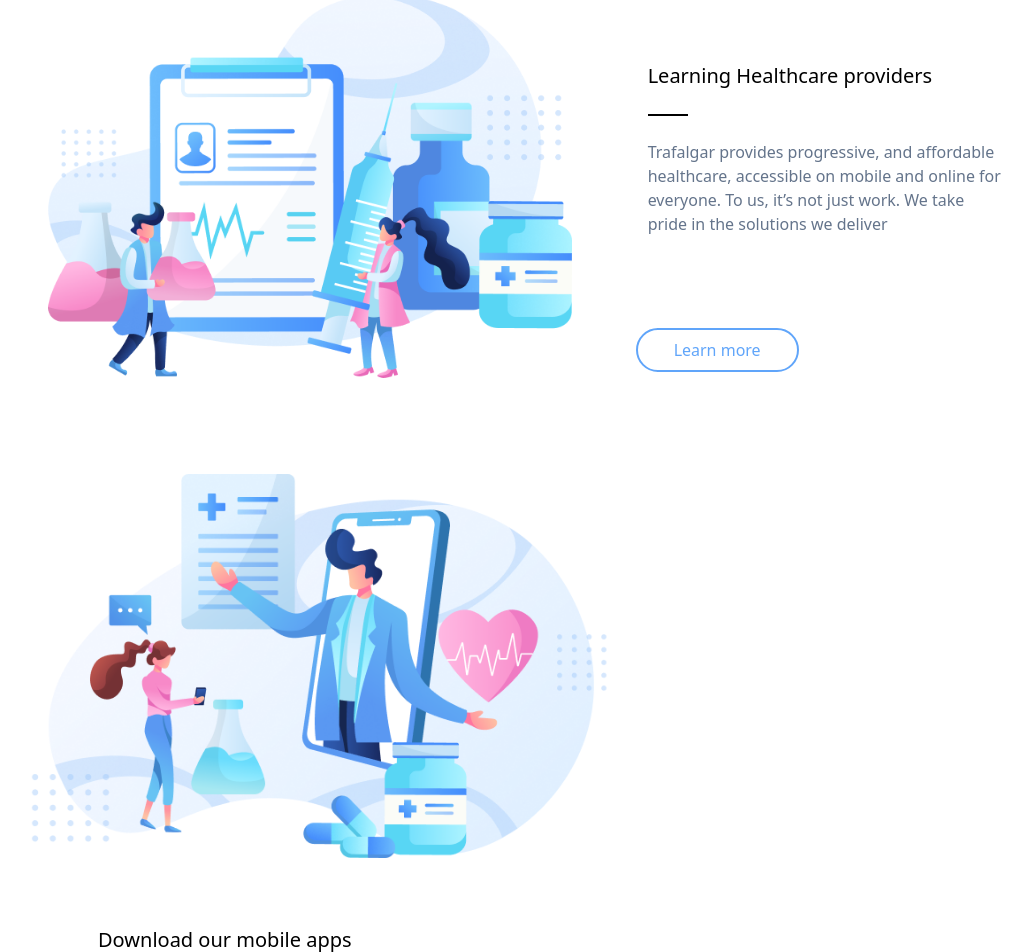
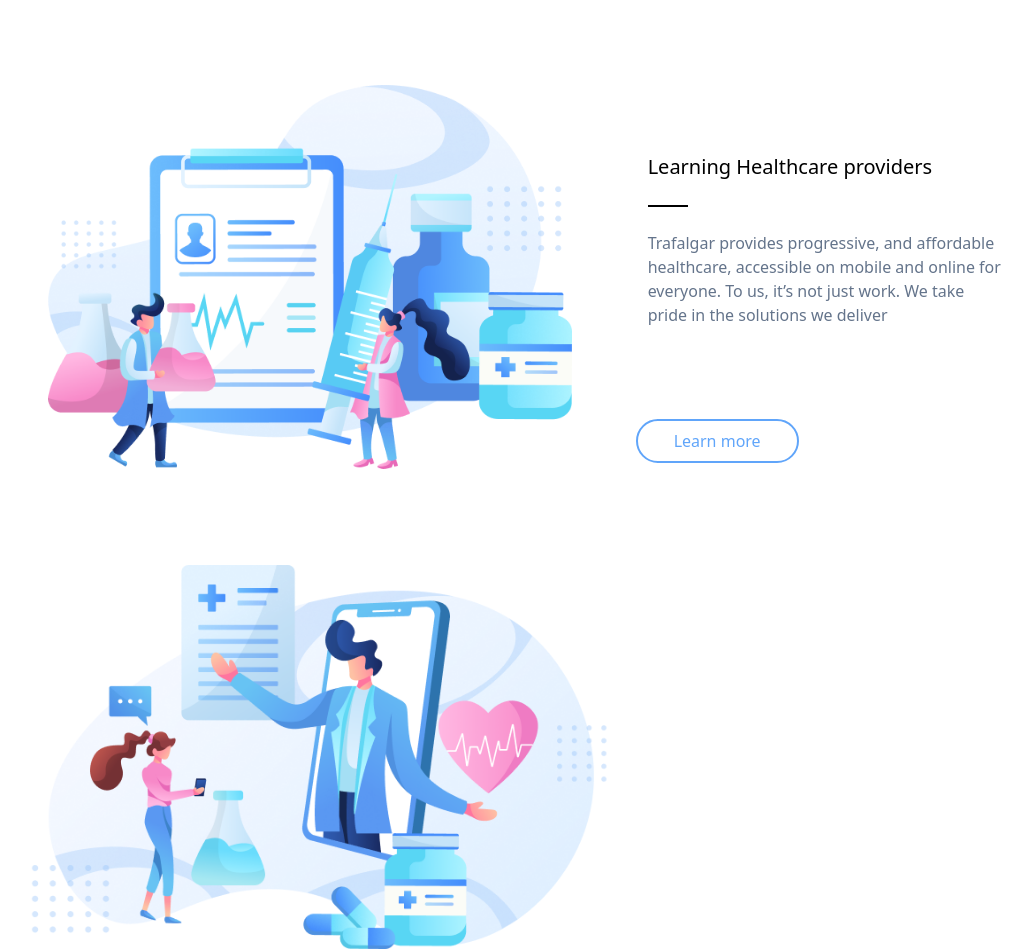
Before and after one commit to richardayikwei/Trafalgar-react, a React (Vite) app: page / in a window 1280 px wide. Shown: the part 1813-2765 px from the top of the page, without its empty margins (106-1138 px from the left). Built offline with nearby package versions, Linux system fonts and the light colour scheme.

Commit message:
Illustrations and profile

```diff
--- a/src/App.tsx
+++ b/src/App.tsx
@@ -1,6 +1,5 @@
 import Navbar from "./components/Navbar";
-import SectionThree from "./components/SectionThree";
-import ServiceStatement from "./components/ServiceStatement";
+import Illustration from "./components/Illustration";
 import { services } from "./constants/data";
 import Profile from "./components/Profile";
 import SectionFour from "./components/SectionFour";
@@ -15,7 +14,7 @@ function App() {
       <Navbar />
       <section>
         <div className="hidden md: md:flex ">
-          <img src={assets.images.element} alt="element" />
+          <img src={assets.bgimages.element} alt="element" />
         </div>
         <div className="flex flex-col md:flex-row justify-around items-center container mx-auto ">
           <div className="flex flex-col md:w-1/2 space-y-12 max-w-md mb-32 ">
@@ -37,7 +36,20 @@ function App() {
           </div>
         </div>
       </section>
-      <ServiceStatement />
+      <div className="flex flex-col items-center justify-around space-y-5">
+        <h1 className="text-3xl">Our services</h1>
+
+        <div className="flex justify-start p-3">
+          <p className="border-b-2 w-10 border-black"></p>
+        </div>
+
+        <p className="text-slate-500 mx-5 text-left md:w-1/2">
+          We provide to you the best choices for you. Adjust it to your health
+          needs and make sure undergo treatment with our highly qualified
+          doctors you can consult with us which type of service is suitable for
+          your health
+        </p>
+      </div>
       <section>
         <div className="w-fit flex flex-col mx-auto mt-16">
           <div className="grid grid-cols-3 gap-x-[34px] gap-y-[37px]">
@@ -49,25 +61,27 @@ function App() {
           <Button btntext="Learn more" position="justify-center" />
         </div>
       </section>
-      <SectionThree
+      {services.slice(6, 7).map((service, idx) => (
+        <Illustration
+          key={idx}
+          service={service}
           direction={"flex-row"}
-        src={services[6].icon}
-        statement={services[6].title}
-        text={services[6].description}
-        btntext={"Learn more"}
+          btnText={"Learn more"}
           position="justify-start"
         />
-      <SectionThree
+      ))}
+      {services.slice(7, 8).map((service, idx) => (
+        <Illustration
+          key={idx}
+          service={service}
           direction={"flex-row-reverse"}
-        src={services[7].icon}
-        statement={services[7].title}
-        text={services[7].description}
-        btntext="Download &#8595;"
+          btnText={`Download \u2193 `}
           position="justify-start"
         />
+      ))}
       <Profile />
-      <SectionFour />
-      <Footer />
+      {/* <SectionFour />
+      <Footer /> */}
     </>
   );
 }
--- a/src/assets/assets.ts
+++ b/src/assets/assets.ts
@@ -11,12 +11,12 @@ import chartIcon from "./icons/chart.png";
 import infoIcon from "./icons/info.png";
 import info2Icon from "./icons/info2.png";
 import illustration from "./images/illustration.png";
-import microscoping from "./images/micorscoping.png";
+import microscoping from "./images/microscoping.png";
 import facial from "./images/facial.png";
 import illustration2 from "./images/illustration2.png";
 import illustration3 from "./images/illustration3.png";
 import injection from "./images/injection.png";
-import headshot from './profilepics/headshot.png'
+import headshot from './profilepics/headShot.png'
 
 export const assets = {
   bgimages: {
--- /dev/null
+++ b/src/components/Illustration.tsx
@@ -0,0 +1,38 @@
+import { Service } from "../types/service"
+import Button from "./Button"
+
+type Illustration = {
+  direction: string;
+  service: Service;
+  btnText: any;
+  position: string;
+}
+
+
+const Illustration = ({direction, service , btnText, position}: Illustration) => {
+  return (
+
+        <div className={`container flex justify-center flex-col md:${direction} mx-auto md:w-4/5 md:space-x-16 mt-24`}>
+            <div className="flex justify-center  md:justify-start">
+                <img src={service.icon} alt={service.alt} className="md:h-96 " />
+            </div>
+
+
+            <div className="flex flex-col  text-left md:w-96">
+
+                <h1 className="p-3 text-xl md:mt-14">{service.title}</h1>
+
+                <div className="flex justify-start p-3">
+                    <p className="border-b-2 w-10 border-black"></p>
+                </div>
+
+                  <p className="p-3 text-slate-500">{service.description}</p>
+
+                  <Button btntext={ btnText} position={position} />
+
+            </div>
+        </div>
+  )
+}
+
+export default Illustration
--- a/src/components/Profile.tsx
+++ b/src/components/Profile.tsx
@@ -1,5 +1,5 @@
 import { profiles } from "../constants/data";
-import headshot from "../assets/Group 5.png";
+
 import { assets } from "../assets/assets";
 
 const Profile = () => {
@@ -8,12 +8,12 @@ const Profile = () => {
       {/*Profile*/}
       <div
         className="container flex justify-center  flex-col mx-auto  md:space-x-16 mt-24  p-7  md:w-3/4 bg-no-repeat bg-left"
-        style={{ backgroundImage: `url(${assets.element})` }}
+        style={{ backgroundImage: `url(${assets.bgimages.element})` }}
       >
         <div className="bg-gradient-to-b from-blue-400 to-blue-500 rounded-3xl p-6">
           <div
             className="flex justify-center bg-no-repeat bg-right-top"
-            style={{ backgroundImage: `url(${assets.element})` }}
+            style={{ backgroundImage: `url(${assets.bgimages.element})` }}
           >
             <h1 className="text-3xl text-white p-7">
               What our customer are saying
@@ -27,7 +27,7 @@ const Profile = () => {
 
           <div className="flex md:flex-row flex-col justify-center md:space-x-9 space-y-6 items-center">
             <div className="">
-              <img src={headshot} alt="headshot" className=" flex" />
+              <img src={assets.profilepics.headshot} alt="headshot" className=" flex" />
             </div>
 
             <div className="flex flex-col md:w-52">
--- a/src/components/SectionThree.tsx
+++ /dev/null
@@ -1,33 +0,0 @@
-import Button from "./Button"
-
-
-const SectionThree = ({direction, src, text, statement, btntext, position}:any) => {
-  return (
-       <section id='sectionthree'>
-
-        <div className={`container flex justify-center flex-col md:${direction} mx-auto md:w-4/5 md:space-x-16 mt-24`}>
-            <div className="flex justify-center  md:justify-start">
-                <img src={src} alt="illustration" className="md:h-96 " />
-            </div>
-
-
-            <div className="flex flex-col  text-left md:w-96">
-
-                <h1 className="p-3 text-xl md:mt-14">{statement}</h1>
-
-                {/*Underline*/}
-                <div className="flex justify-start p-3">
-                    <p className="border-b-2 w-10 border-black"></p>
-                </div>
-
-                  <p className="p-3 text-slate-500">{text}</p>
-
-                  <Button btntext={ btntext} position={position} />
-
-            </div>
-        </div>
-    </section>
-  )
-}
-
-export default SectionThree
--- a/src/components/ServiceStatement.tsx
+++ /dev/null
@@ -1,25 +0,0 @@
-
-
-const ServiceStatement = () => {
-  return (
-        <div className="flex flex-col items-center justify-around space-y-5">
-
-        <h1 className="text-3xl">
-            Our services
-        </h1>
-
-        {/*Underline*/}
-        <div className="flex justify-start p-3">
-            <p className="border-b-2 w-10 border-black"></p>
-        </div>
-
-        <p className="text-slate-500 mx-5 text-left md:w-1/2">
-            We provide to you the best choices for you. Adjust it to your health needs and make sure undergo treatment
-            with our highly qualified doctors you can consult with us which type of service is suitable for your health
-        </p>
-    </div>
-
-  )
-}
-
-export default ServiceStatement
```
Lines whose indentation alone changed are shown as unchanged.
